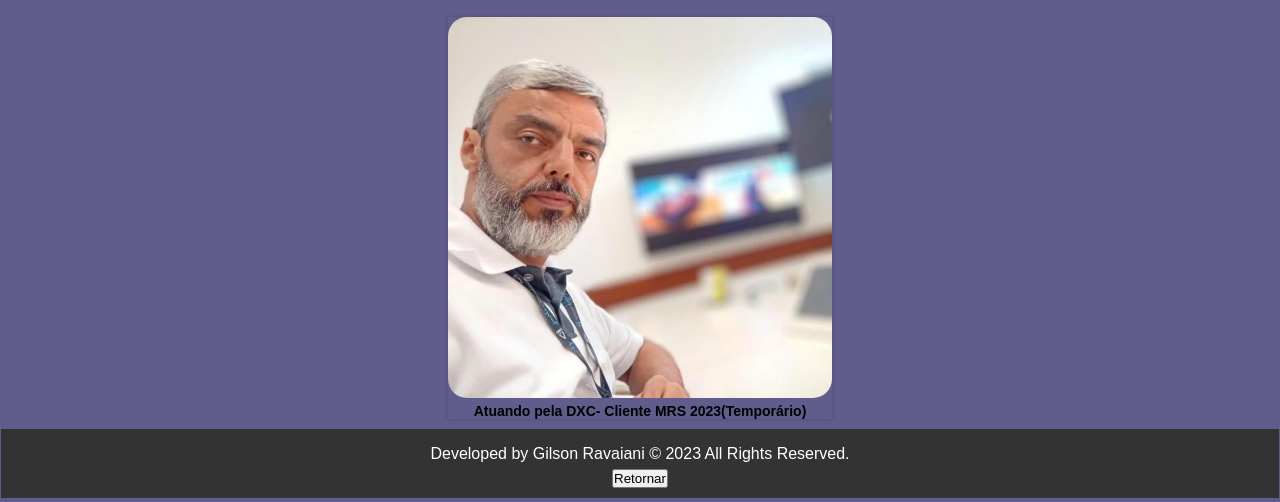
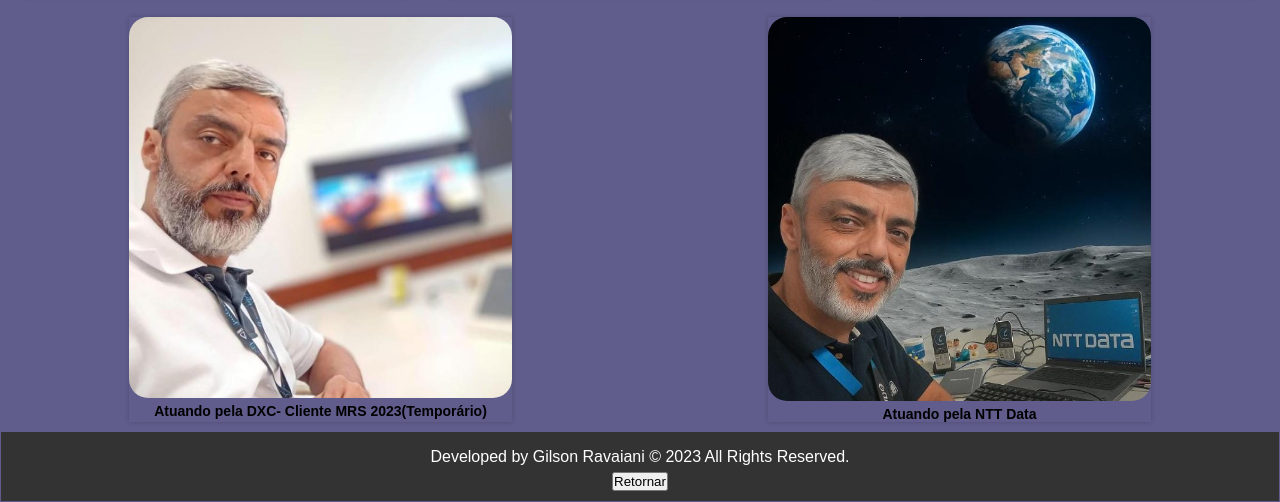
Before and after one commit to GilsonRavaiani/gilsonravaiani2026, a website: page fotos.html in a window 1280 px wide. Shown: the part 9827-10329 px from the top of the page. Drawn offline with Linux system fonts and the light colour scheme.

Commit message:
Fotos NTT

```diff
--- a/fotos.html
+++ b/fotos.html
@@ -275,6 +275,10 @@
                                  <img src="./Fotos/Foto.jpeg" alt="Foto">
                                 <figcaption>Atuando pela DXC- Cliente MRS 2023(Temporário)</figcaption>
                                </figure>
+                                <figure class="photo">
+                                 <img src="./Fotos/NTTDATA.jpg" alt="Foto">
+                                <figcaption>Atuando pela NTT Data</figcaption>
+                               </figure>
                              </div>
                             </main>
                            <footer>
```
